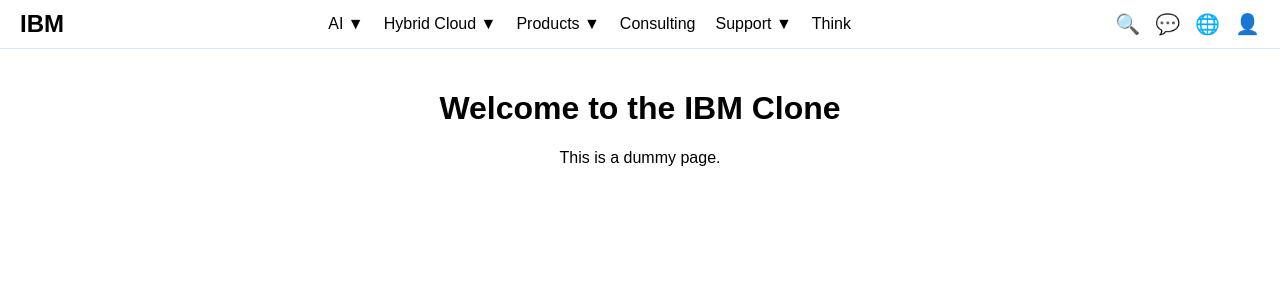
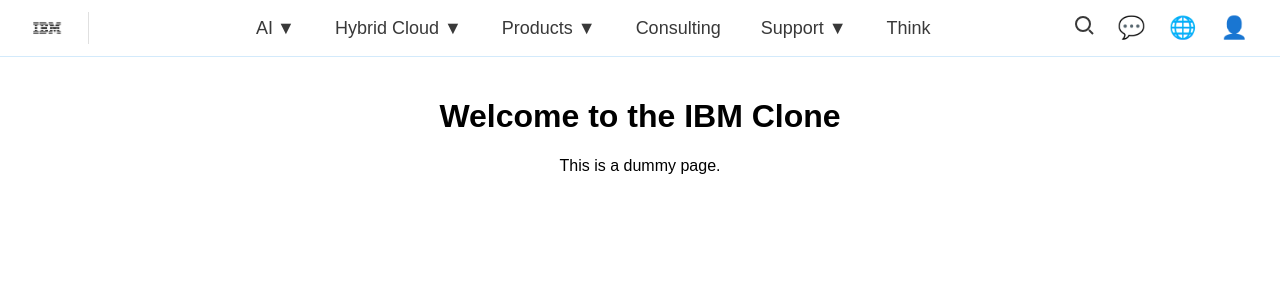
Before and after one commit to Kumaillx/IBM-Clone-React-, a React (Vite) app in the folder IBM/: page / in a window 1280 px wide. Shown: the top 300 px of the page. Built offline with nearby package versions, Linux system fonts and the light colour scheme.

Commit message:
Making IBM navigation bar more relevant to the orignal one

```diff
--- a/IBM/src/components/Navbar.jsx
+++ b/IBM/src/components/Navbar.jsx
@@ -1,5 +1,6 @@
 import React, { useState } from 'react';
 import '../index.css';
+import ibmLogo from '../assets/IBM.png';
 
 const Navbar = () => {
   const [openDropdown, setOpenDropdown] = useState(null);
@@ -11,12 +12,18 @@ const Navbar = () => {
 return (
     <nav className="navbar">
         <div className="navbar-brand">
-        <span className="brand-logo">IBM</span>
+            <img
+                src={ibmLogo}
+                alt="IBM Logo"
+                className="brand-logo"
+                style={{ height: '32px' }}
+            />
+            <div className="navbar-divider"></div>
         </div>
         <div className="navbar-menu">
             <div className={`dropdown ${openDropdown === 'AI' ? 'open' : ''}`}>
                 <a href="#" onClick={() => toggleDropdown('AI')}>
-            AI ▼
+                    AI <span style={{fontSize: '18px'}}>▼</span>
                 </a>
                 <div className="dropdown-content">
                     <a href="#">AI Subitem 1</a>
@@ -56,7 +63,7 @@ const Navbar = () => {
             <a href="#">Think</a>
         </div>
         <div className="navbar-icons">
-        <span className="icon">🔍</span>
+            <span className="icon">{/* Replace with SVG icon */} <svg width="20" height="20" fill="none" stroke="#393939" strokeWidth="2"><circle cx="9" cy="9" r="7"/><line x1="15" y1="15" x2="19" y2="19"/></svg> </span>
             <span className="icon">💬</span>
             <span className="icon">🌐</span>
             <span className="icon">👤</span>
--- a/IBM/src/index.css
+++ b/IBM/src/index.css
@@ -13,31 +13,43 @@ body {
   display: flex;
   justify-content: space-between;
   align-items: center;
-  background-color: #ffffff;
+  background-color: #fff;
   border-bottom: 1px solid #d3eafb;
-  padding: 10px 20px;
+  padding: 0 32px;
+  height: 56px;
+  font-family: 'IBM Plex Sans', Arial, sans-serif;
 }
 
 .navbar-brand {
-  font-size: 24px;
-  font-weight: bold;
-  color: #000000;
+  display: flex;
+  align-items: center;
+}
+
+.navbar-divider {
+  width: 1px;
+  height: 32px;
+  background: #e0e0e0;
+  margin: 0 24px;
 }
 
 .navbar-menu {
   display: flex;
-  gap: 20px;
+  gap: 32px;
   align-items: center;
 }
 
 .navbar-menu a {
   text-decoration: none;
-  color: #000000;
-  font-size: 16px;
+  color: #393939;
+  font-size: 18px;
+  font-weight: 400;
+  padding: 0 4px;
 }
 
-.dropdown {
-  position: relative;
+.dropdown a {
+  display: flex;
+  align-items: center;
+  gap: 4px;
 }
 
 .dropdown.open .dropdown-content {
@@ -50,6 +62,9 @@ body {
   background-color: #ffffff;
   border: 1px solid #d3eafb;
   padding: 10px;
+  min-width: 180px;
+  border-radius: 4px;
+  box-shadow: 0 2px 8px rgba(0,0,0,0.08);
 }
 
 .dropdown-content a {
@@ -61,12 +76,12 @@ body {
 
 .navbar-icons {
   display: flex;
-  gap: 15px;
+  gap: 24px;
 }
 
 .navbar-icons .icon {
-  font-size: 20px;
-  color: #000000;
+  font-size: 22px;
+  color: #393939;
   cursor: pointer;
 }
 
```
Also changed, not shown: IBM/src/assets/IBM.png (renamed from IBM/ibm-logo-png.png). Lines whose indentation alone changed are shown as unchanged.
